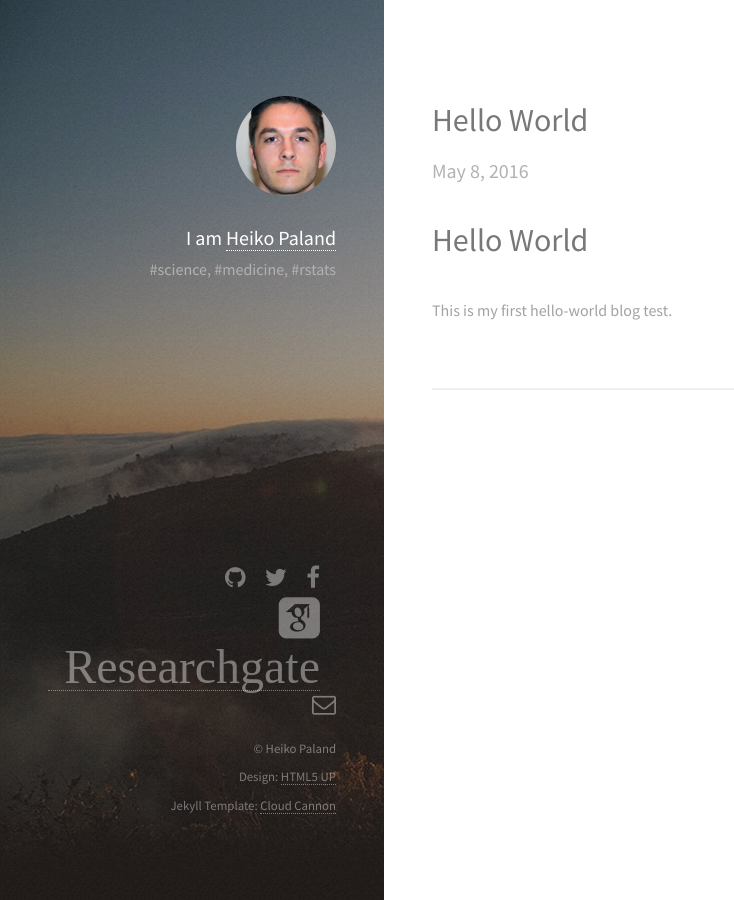
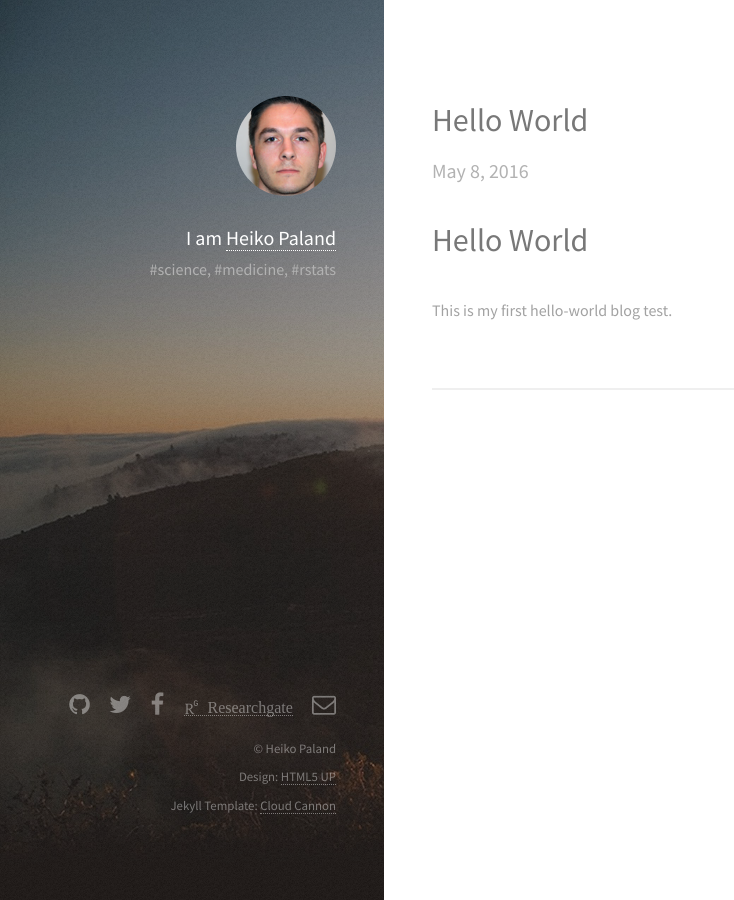
Before and after one commit to old-jekyll-templates/Strata-Jekyll-Theme, a Jekyll site: the page built from index.html, in a window 1280 px wide. Shown: the whole page, without its empty margins (0-734 px from the left). Built offline with Jekyll 4.4.1, drawn with Linux system fonts in a browser that asks for light colours; some web fonts are replaced.

Commit message:
Update default.html

```diff
--- a/_layouts/default.html
+++ b/_layouts/default.html
@@ -83,7 +83,7 @@
 
               {% if site.researchgate_username %}
               <li>
-                <a href="https://www.researchgate.net/profile/{{ site.researchgate_username }}" class="ai ai-google-scholar-square ai-3x">
+                <a href="https://www.researchgate.net/profile/{{ site.researchgate_username }}" class="ai ai-researchgate">
                   <span class="label">Researchgate</span>
                 </a>
               </li>
```
